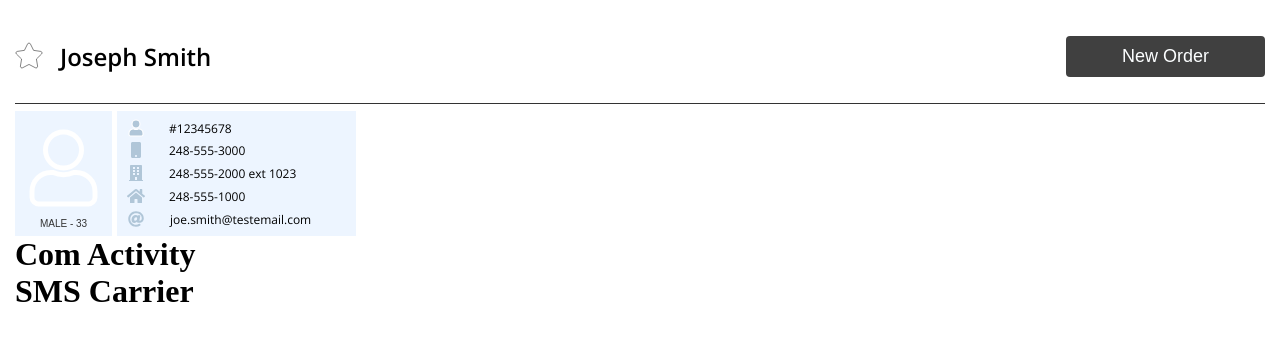
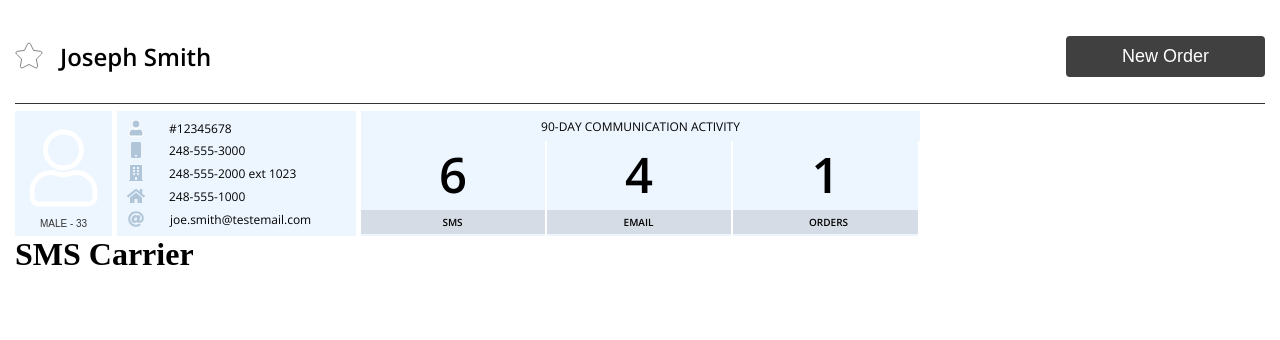
Before and after one commit to Sam44323/Verasoft-React-Test, a React (Create React App) app: page / in a window 1280 px wide. Shown: the top 340 px of the page. Built offline with nearby package versions, Linux system fonts and the light colour scheme.

Commit message:
styles added to the ComActivity component

```diff
--- a/src/components/ProfileNav/ComActivity/ComActivity.module.css
+++ b/src/components/ProfileNav/ComActivity/ComActivity.module.css
@@ -0,0 +1,42 @@
+.comContainer {
+  width: 559px;
+  height: 125px;
+  display: inline-block;
+  position: absolute;
+  margin-left: 5px;
+  font-family: "Open Sans";
+}
+
+.comHeading {
+  background-color: #edf5ff;
+  width: 559px;
+  height: 30px;
+  padding: 7px 0 6px 0;
+  font-size: 12px;
+  text-align: center;
+  font-weight: lighter;
+}
+
+.comDetails {
+  display: flex;
+}
+
+.details {
+  background-color: #edf5ff;
+  width: 185px;
+  height: 95px;
+  text-align: center;
+  margin-right: 2px;
+}
+
+.details > h1 {
+  font-size: 49px;
+}
+
+.details > p {
+  font-size: 10px;
+  font-weight: 600;
+  margin-top: 3px;
+  padding: 5px 77px 5px 76px;
+  background-color: #d6dce5;
+}
--- a/src/components/ProfileNav/ComActivity/ComActivity.tsx
+++ b/src/components/ProfileNav/ComActivity/ComActivity.tsx
@@ -3,7 +3,25 @@ import React from "react";
 import styles from "./ComActivity.module.css";
 
 const ComActivity: React.FC = () => {
-  return <h1>Com Activity</h1>;
+  return (
+    <div className={styles.comContainer}>
+      <h1 className={styles.comHeading}>90-DAY COMMUNICATION ACTIVITY</h1>
+      <div className={styles.comDetails}>
+        <div className={styles.details}>
+          <h1>6</h1>
+          <p>SMS</p>
+        </div>
+        <div className={styles.details}>
+          <h1>4</h1>
+          <p>EMAIL</p>
+        </div>
+        <div className={styles.details}>
+          <h1>1</h1>
+          <p>ORDERS</p>
+        </div>
+      </div>
+    </div>
+  );
 };
 
 export default ComActivity;
```
